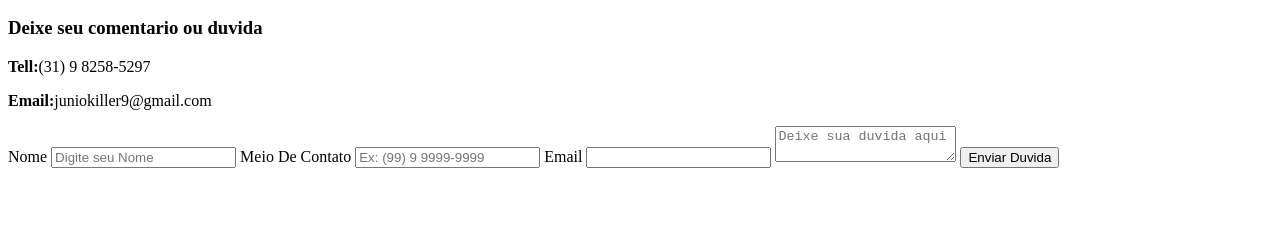
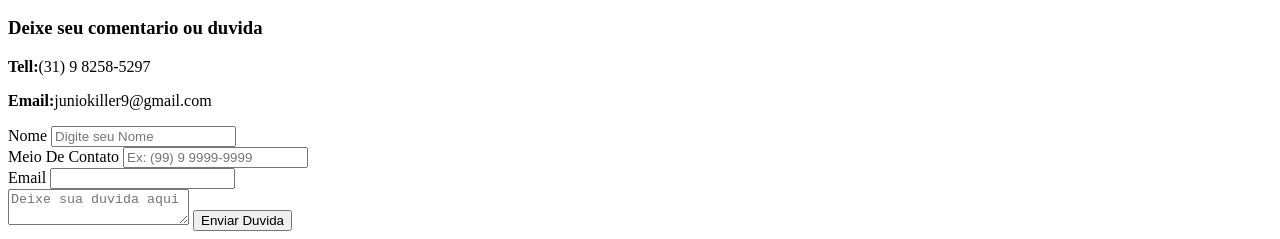
Before and after one commit to junioferreira/site, a plain HTML site: page index.html in a window 1280 px wide. Shown: the part 1482-1721 px from the top of the page. Before the commit the page ends 1658 px from the top, so only its background shows below. Drawn offline with Linux system fonts and the light colour scheme.

Commit message:
Alteração no arquivo index.html

```diff
--- a/index.html
+++ b/index.html
@@ -132,19 +132,24 @@
 
                 <div>
                     <form action="">
+                        <div>
                         <label>Nome</label>
                         <input type="text" placeholder="Digite seu Nome" name="nome">
-
+                        </div>
+                        <div>
                             <label>Meio De Contato</label>
                             <input type="text" name="celular-cliente" placeholder="Ex: (99) 9 9999-9999"
                                 pattern="\([0-9]{02}\)[\s][0-9]{5}-[0-9]{4}">
-
+                        </div>
+                        <div>
                             <label>Email</label>
                             <input type="email" name="email-do-cliente" required minlength="5" maxlength="250">
-
+                        </div>
+                        <div>
                             <textarea name="opiniao-do-cleinte" placeholder="Deixe sua duvida aqui"
                                 maxlength="9999"></textarea>
-                            <input type="button" value="Enviar Duvida">
+                            <input type="submit" value="Enviar Duvida">
+                        </div>
                     </form>
                 </div>
             </footer>
```
Lines whose indentation alone changed are shown as unchanged.
